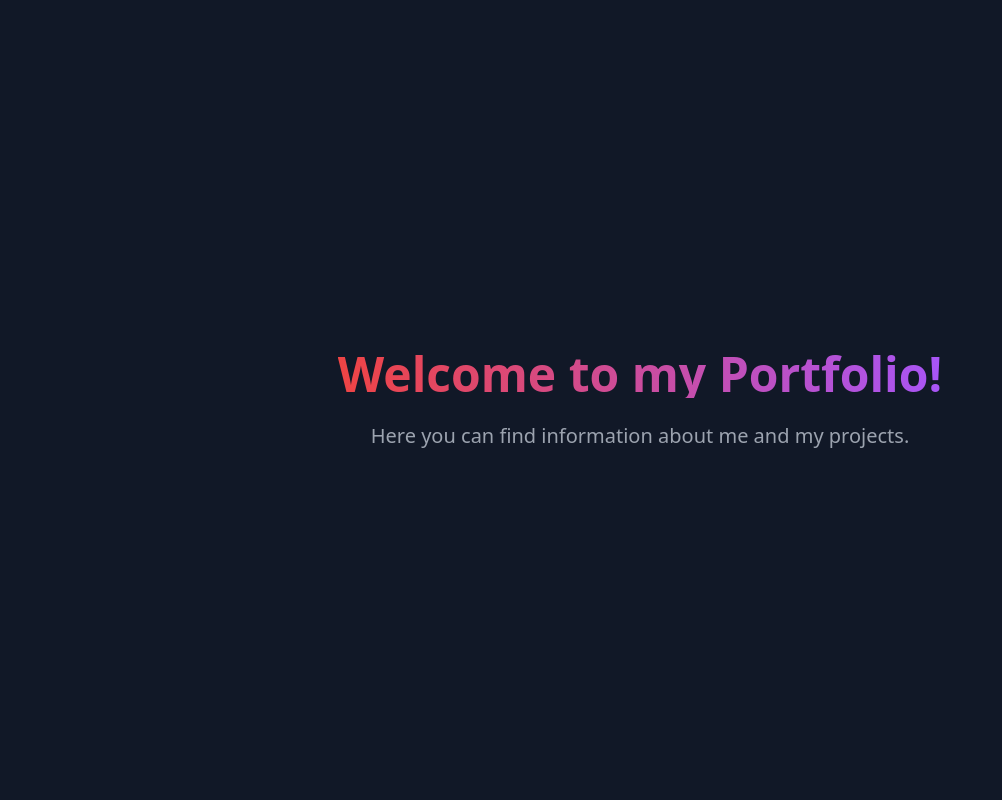
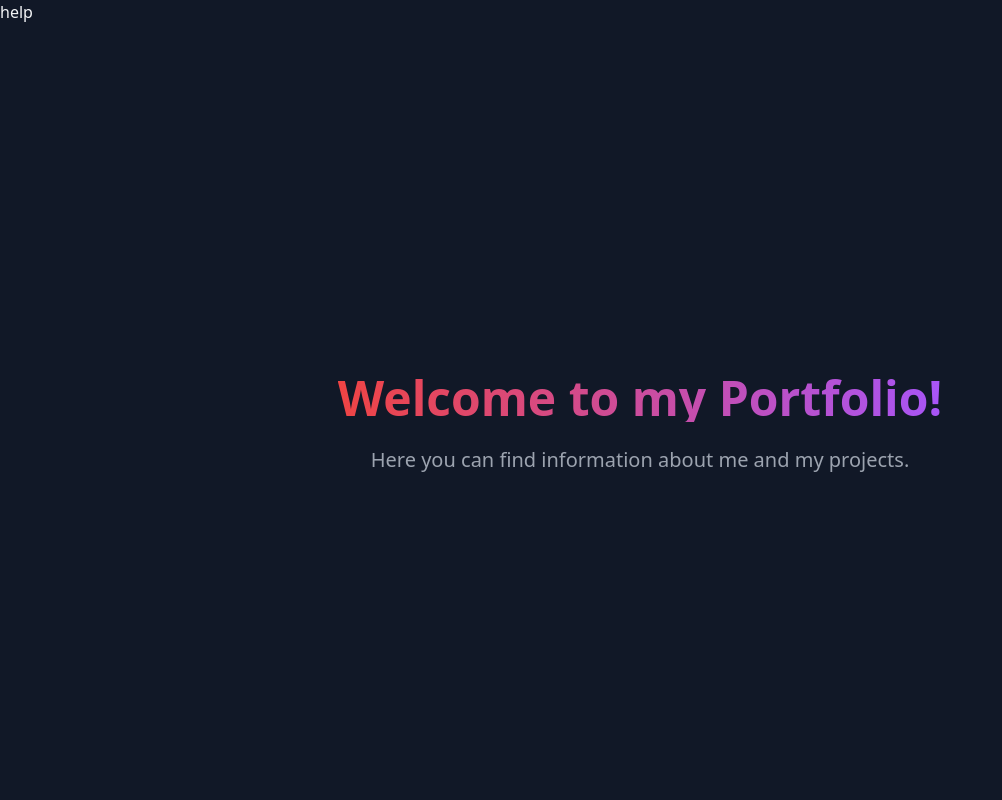
Before and after one commit to FranktheFurter/svelte-portfolio, a SvelteKit app: page / in a window 1280 px wide. Shown: the top 800 px of the page, without its empty margins (0-1002 px from the left). Built offline with nearby package versions, Linux system fonts and the light colour scheme.

Commit message:
aaaaaaaaaaaaaaaaaaaa

```diff
--- a/src/routes/+page.svelte
+++ b/src/routes/+page.svelte
@@ -5,6 +5,7 @@
   import Contact from "$lib/Contact.svelte";
 </script>
 
+<p>help</p>
 <Home />
 <About />
 <Projects />
```
